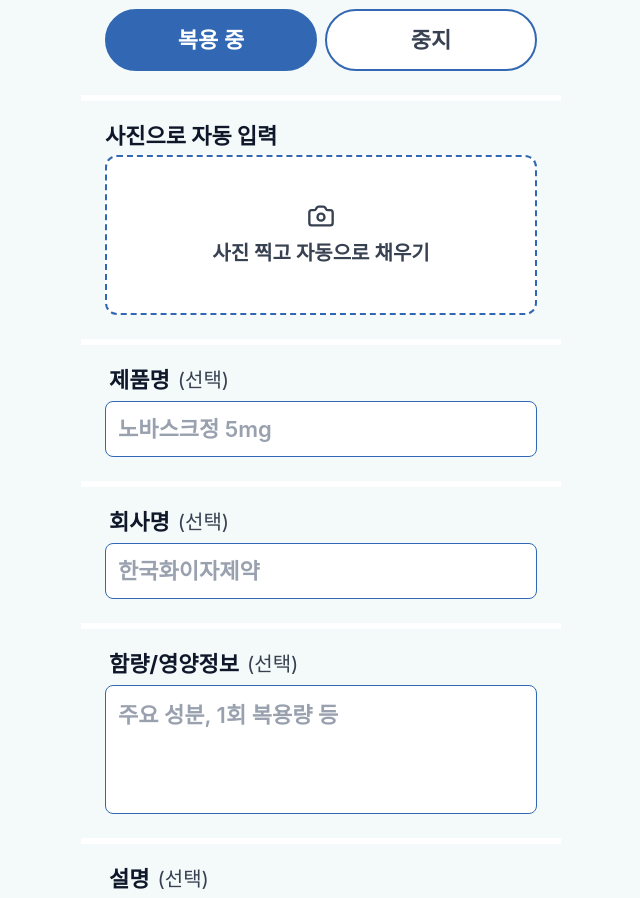
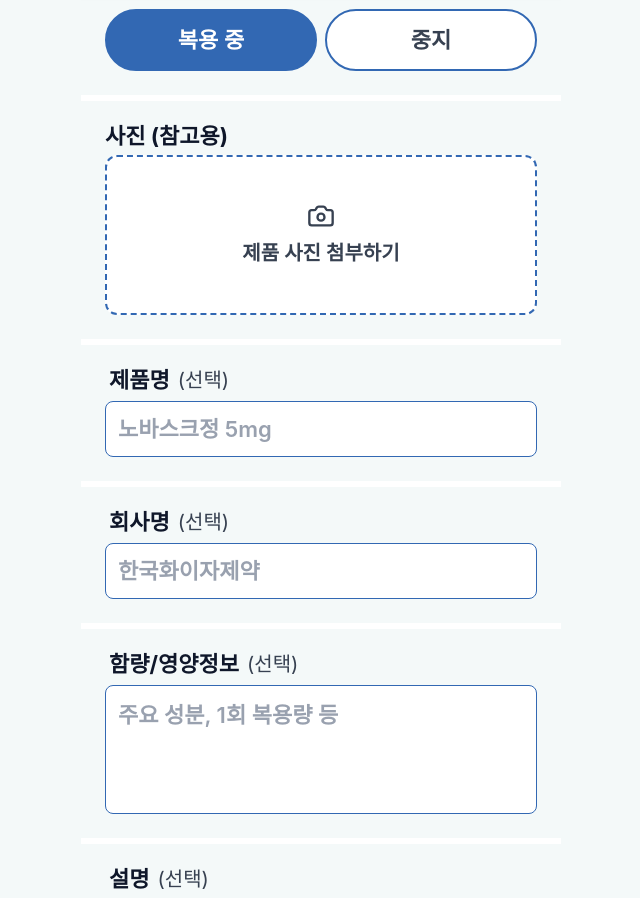
Before and after one commit to KingOnan/health-care, a React (Vite) app in the folder frontend/: page /medication/manage in a window 1280 px wide. Shown: the part 802-1700 px from the top of the page, without its empty margins (319-959 px from the left). Built offline with nearby package versions, Linux system fonts and the light colour scheme; no server answers.

Commit message:
fix: 영양제·약 사진 입력 문구를 참고용으로 수정

```diff
--- a/frontend/src/pages/MedicationManage.jsx
+++ b/frontend/src/pages/MedicationManage.jsx
@@ -331,10 +331,8 @@ function MedicationManage() {
 
         <div className="px-6 py-6">
           <PhotoPicker
-            label={isPrescription ? "처방봉지 사진 (참고용)" : "사진으로 자동 입력"}
-            helperText={
-              isPrescription ? "처방봉지 사진 첨부하기" : "사진 찍고 자동으로 채우기"
-            }
+            label={isPrescription ? "처방봉지 사진 (참고용)" : "사진 (참고용)"}
+            helperText={isPrescription ? "처방봉지 사진 첨부하기" : "제품 사진 첨부하기"}
             photoUrl={photoUrl}
             onSelect={handleSelectPhoto}
             onRemove={handleRemovePhoto}
--- a/frontend/src/pages/SupplementManage.jsx
+++ b/frontend/src/pages/SupplementManage.jsx
@@ -306,8 +306,8 @@ function SupplementManage() {
 
         <div className="px-6 py-6">
           <PhotoPicker
-            label="사진으로 상세정보 자동 입력"
-            helperText="사진 찍고 자동으로 채우기"
+            label="사진 (참고용)"
+            helperText="제품 사진 첨부하기"
             photoUrl={photoUrl}
             onSelect={handleSelectPhoto}
             onRemove={handleRemovePhoto}
```
